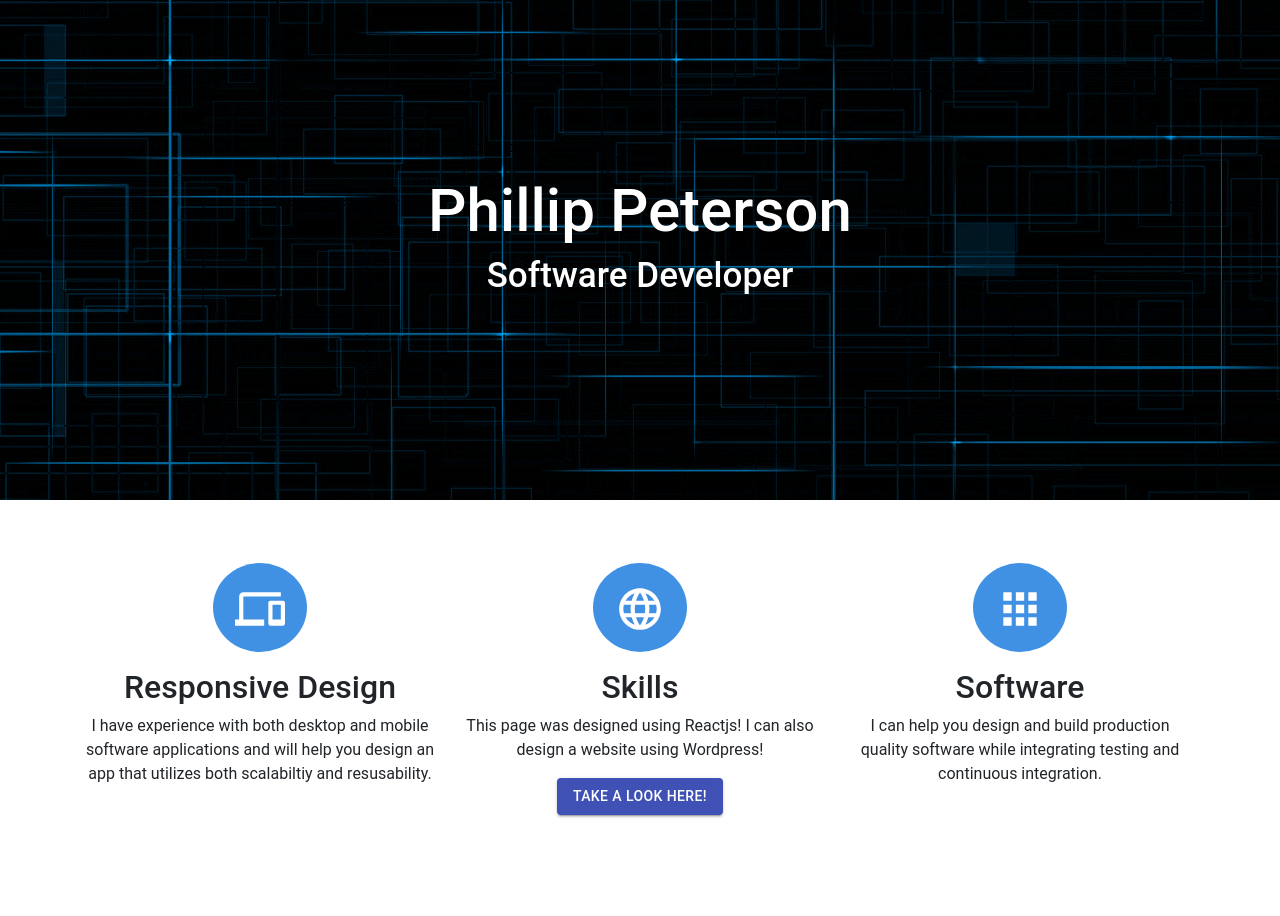
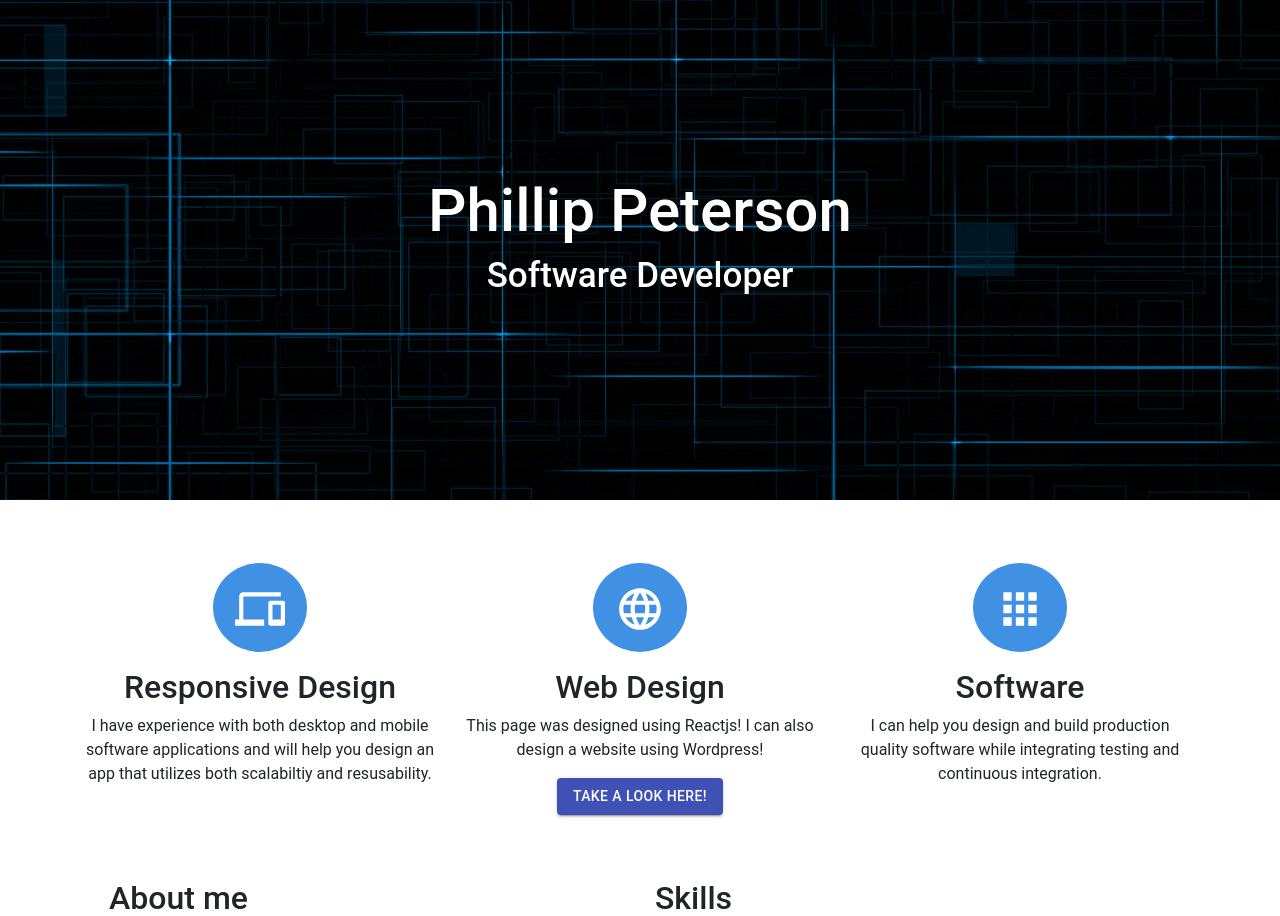
Before and after one commit to PhillipPeterson/phillpeterson.com, a React (Create React App) app: page / in a window 1280 px wide. Shown: the top 916 px of the page. Built offline with nearby package versions, Linux system fonts and the light colour scheme.

Commit message:
Changed skills to web design

```diff
--- a/src/components/Skills.js
+++ b/src/components/Skills.js
@@ -26,11 +26,11 @@ class Skills extends React.Component {
 
         return (
 
-            <div className="pb-5 pt-5">
+            <div className="pt-5">
                 <Container>
                     <Row around="md">
 
-                        <Col className="center" md={4}>
+                        <Col className="pb-3 center" md={4}>
                             <span className="span-icon">
                                 <DevicesIcon style={styles.icon}/>
                             </span>
@@ -40,11 +40,11 @@ class Skills extends React.Component {
                             </p>
                         </Col>
 
-                        <Col className="center" md={4} >
+                        <Col className="pb-3 center" md={4} >
                             <span className="span-icon">
                                 <LanguageIcon style={styles.icon}/>
                             </span>
-                            <h2>Skills</h2>
+                            <h2>Web Design</h2>
                             <p>
                                 This page was designed using Reactjs! I can also design a website using Wordpress!
                             </p>
@@ -52,7 +52,7 @@ class Skills extends React.Component {
 
                         </Col>
 
-                        <Col className="center" md={4}>
+                        <Col className="pb-3 center" md={4}>
                             <span className="span-icon">
                                 <AppsOutlined style={styles.icon}/>
                             </span>
```
